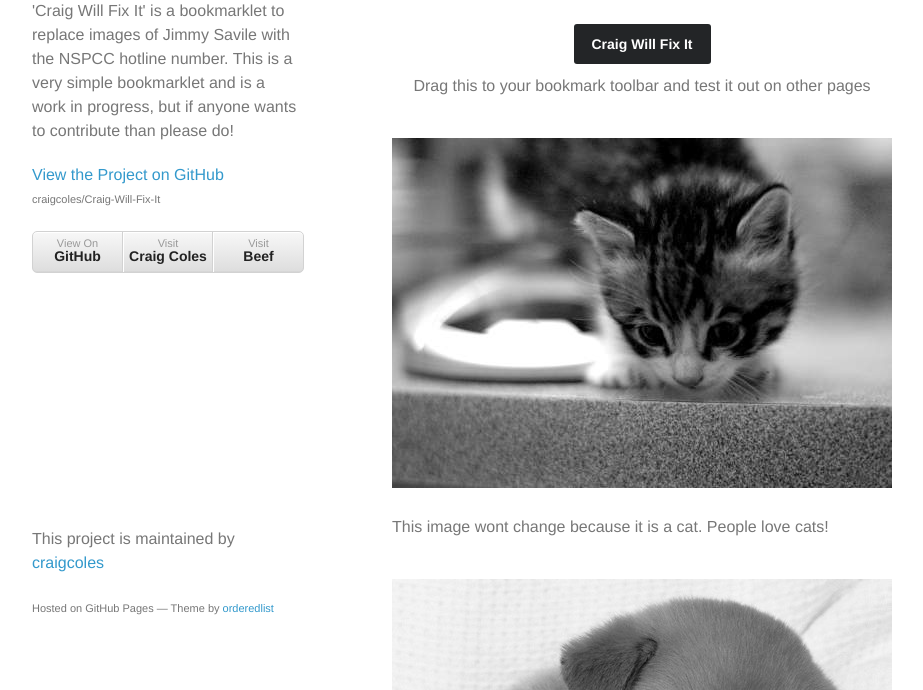
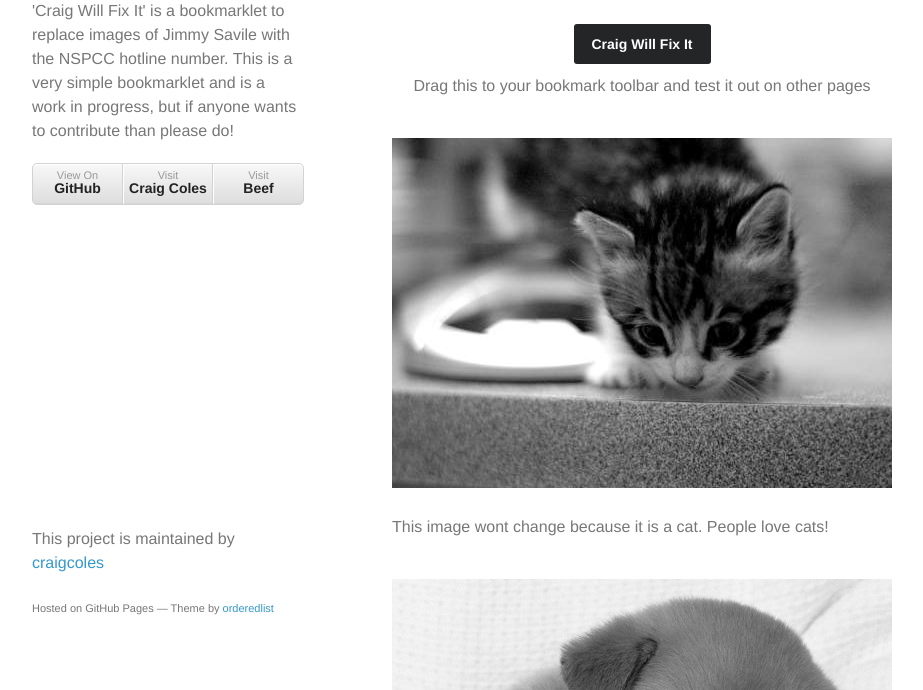
Before and after one commit to craigcoles/Craig-Will-Fix-It, a plain HTML site: page index.html in a window 1280 px wide. Shown: the part 110-800 px from the top of the page, without its empty margins (178-1101 px from the left). Drawn offline with Linux system fonts and the light colour scheme.

Commit message:
Small changes

```diff
--- a/index.html
+++ b/index.html
@@ -19,8 +19,6 @@
         <h1>Craig Will Fix It</h1>
 
         <p>'Craig Will Fix It' is a bookmarklet to replace images of Jimmy Savile with the NSPCC hotline number. This is a very simple bookmarklet and is a work in progress, but if anyone wants to contribute than please do!</p>
-
-        <p class="view"><a href="https://github.com/craigcoles/Craig-Will-Fix-It">View the Project on GitHub <small>craigcoles/Craig-Will-Fix-It</small></a></p>
 
         <ul>
           <li><a href="https://github.com/craigcoles/Craig-Will-Fix-It">View On <strong>GitHub</strong></a></li>
```
